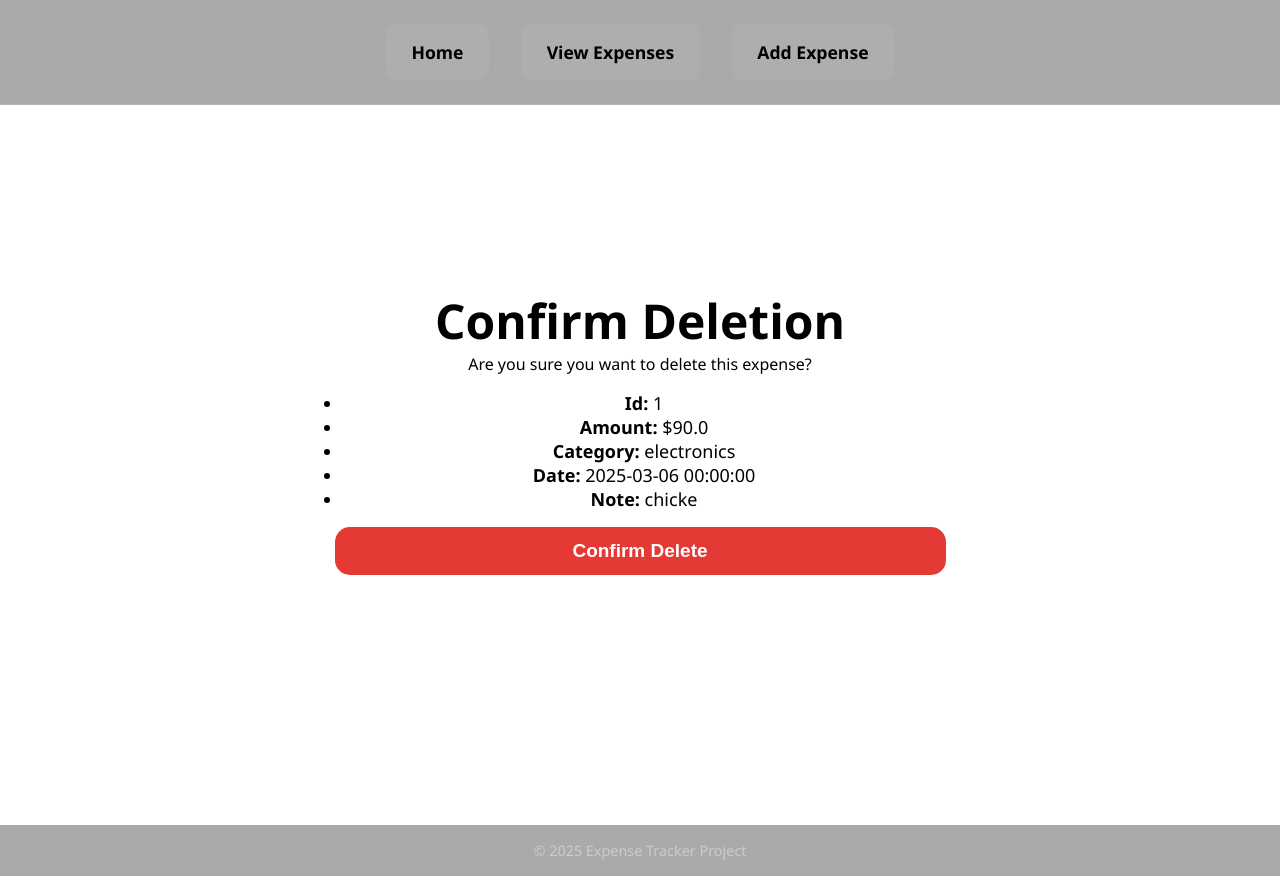
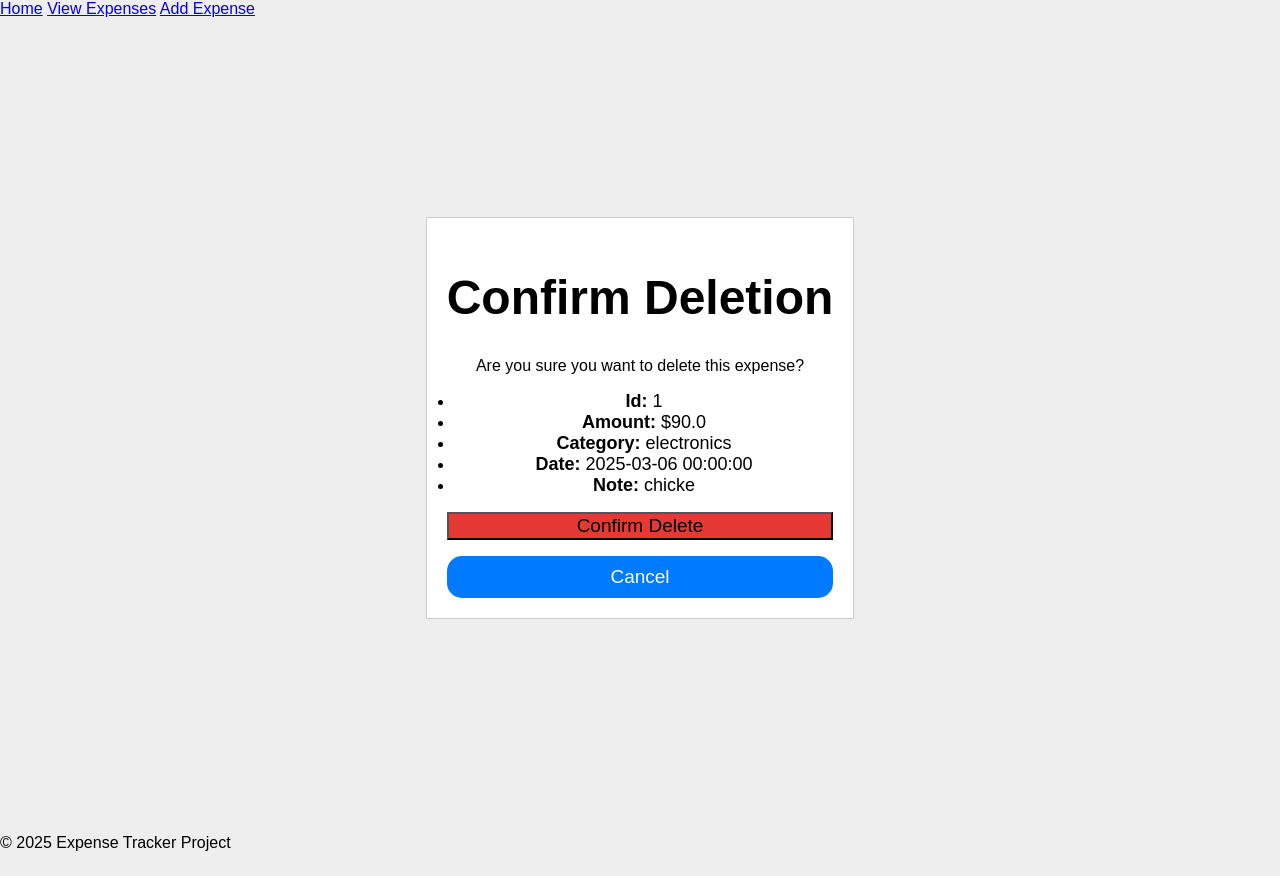
Before and after one commit to yagayyavig/Project-Term, a Flask app: page /expenses/1/deleteconfirm in a window 1280 px wide. After the commit the page ends 851 px from the top, so only its background shows below. Run offline with Flask 3, Linux system fonts and the light colour scheme.

Commit message:
updated css

```diff
--- a/static/style.css
+++ b/static/style.css
@@ -1,275 +1,32 @@
-<<<<<<< HEAD
-:root {
-  --accent: #00bfff;
-  --hover: #7e57c2;
-  --text: #e0f7fa;
-  --bg: linear-gradient(135deg, #0a0a0a, #0a1828, #1c3259, #072f5d);
-  --card-bg: rgba(255, 0, 0, 0.02);
-  --card-border: 1px solid rgba(132, 0, 255, 0.4);
-  --card-shadow: 0 6px 20px rgba(132, 0, 255, 0.2), 0 0 20px rgba(132, 0, 255, 0.1);
-  --btn-bg: linear-gradient(to right, #00bfff, #7e57c2 ) ;
+body {
+    font-family: sans-serif;
+    background: #eee;
+    margin: 0;
+    padding: 0;
 }
 
-/* Reset and base layout */
-* {
-  margin: 0;
-  padding: 0;
-  box-sizing: border-box;
+.center-box {
+    display: flex;
+    justify-content: center;
+    align-items: center;
+    height: 100vh;
 }
 
-body {
-  font-family: 'Segoe UI', sans-serif;
-  background: var(--bg);
-  color: var(--text);
-  min-height: 100vh;
-  display: flex;
-  flex-direction: column;
-}
-
-header {
-  background-color: #00000055;
-  padding: 1.5rem 3rem;
-  display: flex;
-  justify-content: center;
-  gap: 2.5rem;
-  border-bottom: 1px solid rgba(255, 255, 255, 0.1);
-}
-
-header a {
-  color: var(--text);
-  text-decoration: none;
-  font-weight: bold;
-  transition: color 0.3s ease;
-}
-
-header a:hover {
-  color: var(--accent);
-}
-
-main.main-content {
-  flex: 1;
-  display: flex;
-  justify-content: center;
-  padding: 2rem;
-}
-
-/* Card layout */
 .card {
-  background: var(--card-bg);
-  width: 75%;
-  max-width: 900px;
-  border: var(--card-border);
-  border-radius: 1rem;
-  padding: 2rem;
-  box-shadow: var(--card-shadow);
-  transition: transform 0.3s ease, box-shadow 0.3s ease;
-}
-
-.card:hover {
-  transform: translateY(-6px);
-  box-shadow:
-    0 12px 55px rgba(132, 0, 255, 0.35),
-    0 0 35px rgba(132, 0, 255, 0.2);
-}
-
-
-/* Inputs & buttons */
-input, select, textarea {
-  width: 100%;
-  padding: 1rem;
-  margin-top: 0.5rem;
-  font-size: 1.1rem;
-  border: none;
-  border-radius: 8px;
-  background: rgba(255, 255, 255, 0.1);
-  color: var(--text);
-  outline: none;
-}
-
-
-input:focus, select:focus, textarea:focus {
-  outline: 2px solid var(--accent);
-}
-
-button, .btn {
-  padding: 0.8rem 1.2rem;
-  border: none;
-  border-radius: 8px;
-  background: var(--btn-bg);
-  color: #fff;
-  font-weight: bold;
-  cursor: pointer;
-  transition: transform 0.2s ease;
-  text-align: center;
-}
-
-button:hover, .btn:hover {
-  transform: scale(1.07);
-  box-shadow: 0 6px 20px rgba(126, 87, 194, 0.4);
-}
-
-.btn-del {
-  padding: 0.8rem 1.2rem;
-  border: none;
-  border-radius: 15px;
-  background: #e53935;
-  color: white;
-  font-weight: bold;
-  cursor: pointer;
-  text-decoration: none;
-  transition: transform 0.3s ease, box-shadow 0.3s ease, background 0.3s ease;
-}
-
-.btn-del:hover {
-  background: #ff1744;
-  box-shadow:
-    0 8px 20px rgba(255, 23, 68, 0.6),
-    0 0 30px rgba(255, 23, 68, 0.3);
-}
-
-
-
-/* Table layout */
-table {
-  width: 100%;
-  margin-top: 1rem;
-  border-collapse: collapse;
-  background-color: rgba(255, 255, 255, 0.05);
-  border-radius: 1rem;
-  overflow: hidden;
-}
-
-th, td {
-  padding: 1rem;
-  text-align: left;
-  color: var(--text);
-}
-
-th {
-  background-color: rgba(0, 191, 255, 0.15);
-}
-
-tr:nth-child(even) {
-  background-color: rgba(255, 255, 255, 0.03);
-}
-
-tr:hover {
-  background-color: rgba(0, 191, 255, 0.1);
-}
-
-/* Welcome screen */
-.center-box {
-  display: flex;
-  justify-content: center;
-  align-items: center;
-  height: 82vh;
-  flex-direction: column;
-  text-align: center;
-  width: 95%;
-  max-width: 900px;
+    background: #fff;
+    padding: 20px;
+    text-align: center;
+    border: 1px solid #ccc;
 }
 
 .welcome-text {
-  font-size: 2.2rem;
-  margin-bottom: 1rem;
-  color: var(--accent);
-  animation: glow 2.5s ease-in-out infinite alternate;
+    margin-bottom: 10px;
 }
 
-@keyframes glow {
-  0% {
-    text-shadow: 0 0 8px var(--accent), 0 0 20px var(--hover);
-  }
-  100% {
-    text-shadow: 0 0 18px var(--accent), 0 0 30px var(--hover);
-  }
+.btn {
+    display: inline-block;
+    padding: 10px 15px;
+    background: #007BFF;
+    color: white;
+    text-decoration: none;
 }
-
-/* Footer */
-footer {
-  text-align: center;
-  padding: 1rem;
-  font-size: 0.9rem;
-  background: #00000055;
-  color: #ccc;
-}
-
-/* Links styled as buttons */
-a.btn, .filter-btn {
-  display: inline-block;
-  margin: 0.3rem;
-  background: var(--btn-bg);
-  padding: 0.5rem 1rem;
-  border-radius: 8px;
-  text-decoration: none;
-  color: white;
-  transition: transform 0.2s;
-}
-
-a.btn:hover, .filter-btn:hover {
-  transform: scale(1.05);
-}
-
-
-header nav {
-  display: flex;
-  justify-content: center;
-  gap: 2rem;
-  flex-wrap: wrap;
-
-}
-
-header nav a {
-  padding: 1rem 1.6rem;
-  font-size: 1.1rem;
-  border-radius: 10px;
-  background: rgba(255, 255, 255, 0.05);
-  color: var(--text);
-  font-weight: 600;
-  text-decoration: none;
-  position: relative;
-  transition: transform 0.3s ease, background 0.4s ease, box-shadow 0.4s ease;
-}
-
-
-header nav a::before {
-  content: '';
-  position: absolute;
-  top: 0;
-  left: 0;
-  width: 100%;
-  height: 100%;
-  border-radius: 8px;
-  background: radial-gradient(circle at center, rgba(0, 191, 255, 0.25), transparent);
-  opacity: 0;
-  transition: opacity 0.4s ease;
-  z-index: -1;
-}
-
-header nav a:hover {
-  transform: scale(1.08);
-  background: rgba(0, 191, 255, 0.12);
-  box-shadow:
-    0 8px 20px rgba(0, 191, 255, 0.3),
-    0 0 18px rgba(0, 191, 255, 0.2);
-}
-
-header nav a:hover::before {
-  opacity: 1;
-}
-
-.h1 {
-  display: flex;
-  justify-content: center;
-  align-items: center;
-  margin: 1.5rem 0; /* Add this */
-}
-
-
-.h1 h1 {
-  font-size: 2.5rem;
-  color: var(--accent);
-  text-shadow: 0 0 8px rgba(0, 191, 255, 0.25);
-}
-=======
->>>>>>> e018f5b (nick change css)
```
